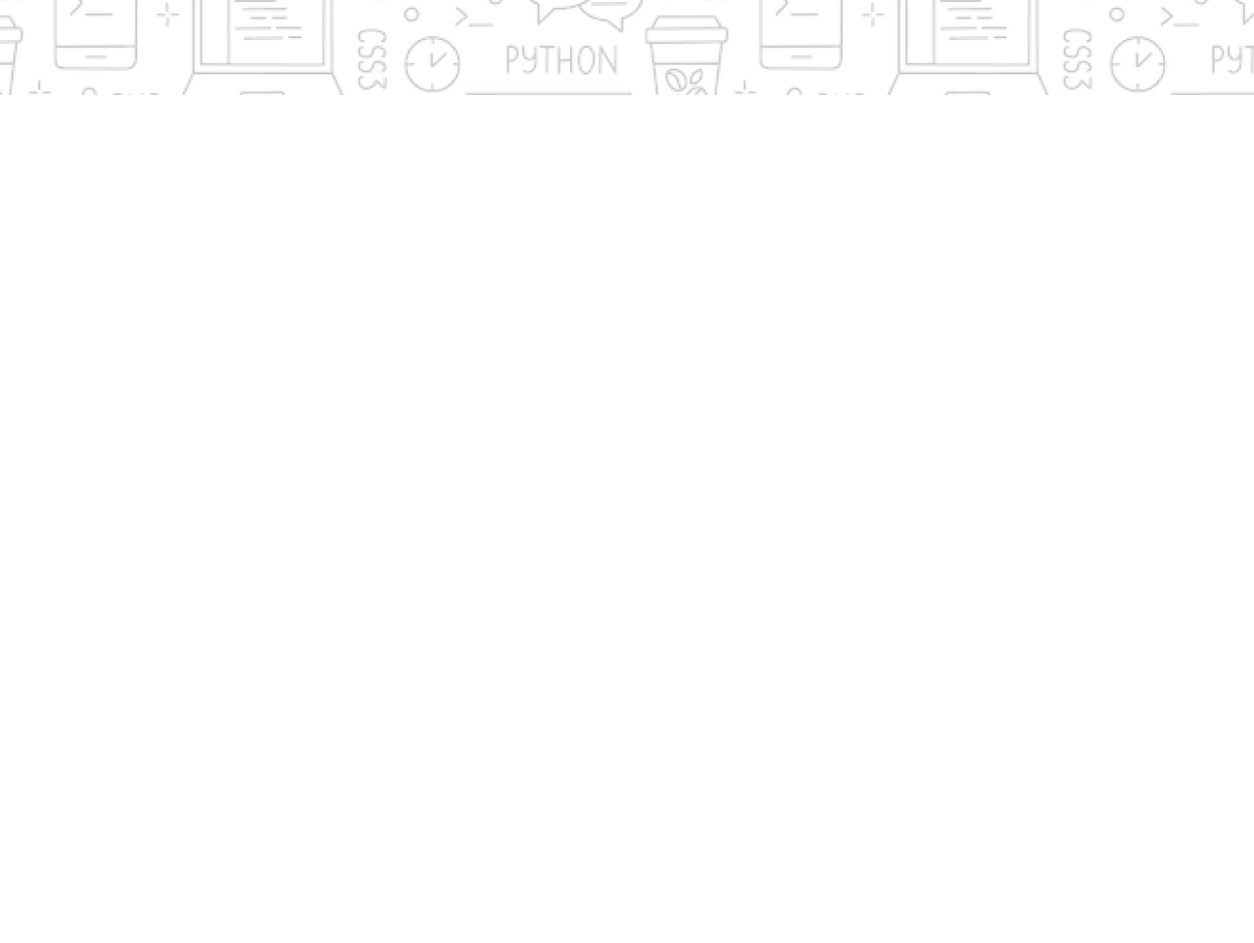
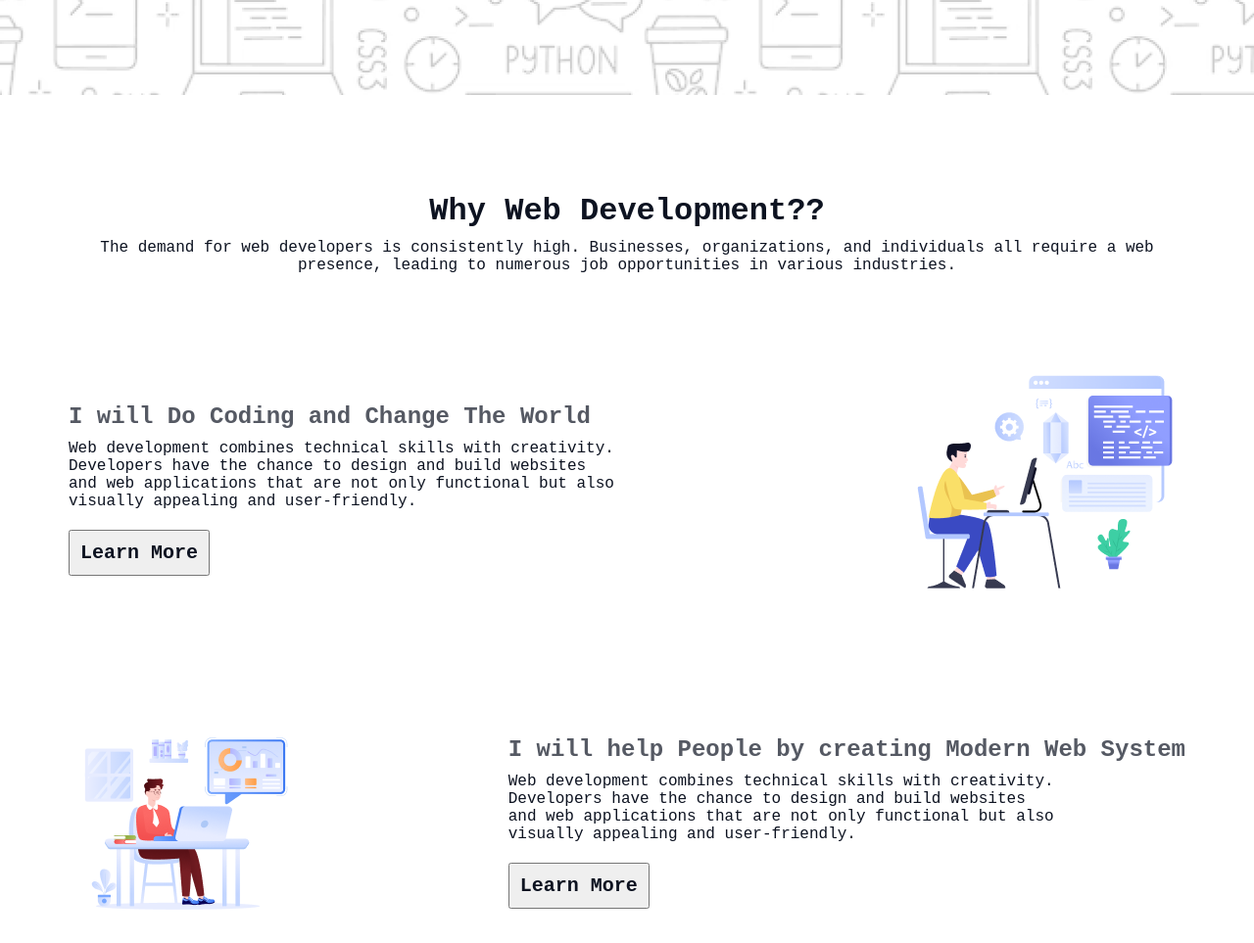
Before and after one commit to MDzonaed/assingment1, a plain HTML site: page index.html in a window 1280 px wide. Shown: the part 503-1466 px from the top of the page at 98% size. Before the commit the page ends 800 px from the top, so only its background shows below. Drawn offline with Linux system fonts and the light colour scheme; a web font is replaced by a local one.

Commit message:
about complete

```diff
--- a/index.html
+++ b/index.html
@@ -17,5 +17,42 @@
             <button>Contact with me</button>
         </banner>
     </header>
+
+    <main>
+        <section class="about">
+              <div class="about-info">
+                <h2>Why Web Development??</h2>
+                <p>The demand for web developers is consistently high. Businesses, organizations, and individuals all require a web presence, leading to numerous job opportunities in various industries.</p>
+              </div>
+
+              <div class="flex-1">
+                <div class="flex-style">
+                    <h3>I will Do Coding and Change The World</h3>
+                    <p>Web development combines technical skills with creativity. <br> Developers have the chance to design and build websites <br> and web applications that are not only functional but also <br> visually appealing and user-friendly.</p>
+                    <button>Learn More</button>
+                </div>
+                <img src="images/Layer_1.png" alt="">
+              </div>
+
+              <div class="flex-1">
+                <img src="images/Group 3.png" alt="">
+                <div class="flex-style">
+                    <h3>I will help People by creating Modern Web System</h3>
+                    <p>Web development combines technical skills with creativity. <br> Developers have the chance to design and build websites <br> and web applications that are not only functional but also <br> visually appealing and user-friendly.</p>
+                    <button>Learn More</button>
+                </div>
+              </div>
+
+              <div class="flex-1">
+                <div class="flex-style">
+                    <h3>I will Do Coding and Change The World</h3>
+                    <p>Web development combines technical skills with creativity. <br> Developers have the chance to design and build websites <br> and web applications that are not only functional but also <br> visually appealing and user-friendly.</p>
+                    <button>Learn More</button>
+                </div>
+                <img src="images/Group 4.png" alt="">
+              </div>
+        </section>
+
+    </main>
 </body>
 </html>
--- a/style.css
+++ b/style.css
@@ -43,3 +43,63 @@ header{
     padding: 20px;
     margin: 10px 0;
 }
+
+main{
+    max-width: 1140px;
+    margin: 0 auto;
+}
+
+.about{
+    margin-top: 100px;
+}
+
+.about{
+    text-align: center;
+}
+
+.about-info h2{
+    color: rgb(13, 19, 33);
+    font-size: 32px;
+    font-weight: 800;
+    margin: 10px 0;
+}
+
+.about-info p{
+    color: rgb(13, 19, 33);
+    font-size: 16px;
+    font-weight: 400;
+    margin: 10px 0;
+}
+
+.flex-1{
+    margin: 100px 0;
+    display: flex;
+    justify-content: space-between;
+    align-items: center;
+}
+
+.flex-style{
+    text-align: justify;
+}
+
+.flex-style h3{
+    color: rgba(13, 19, 33, 0.7);
+    font-size: 24px;
+    font-weight: 700;
+    margin: 10px 0;
+}
+
+.flex-style p{
+    color: rgb(13, 19, 33);
+    font-size: 16px;
+    font-weight: 400;
+    margin: 10px 0;
+}
+
+.flex-style button{
+    color: rgb(13, 19, 33);
+    font-size: 20px;
+    font-weight: 600;
+    padding: 10px;
+    margin: 10px 0;
+}
```
